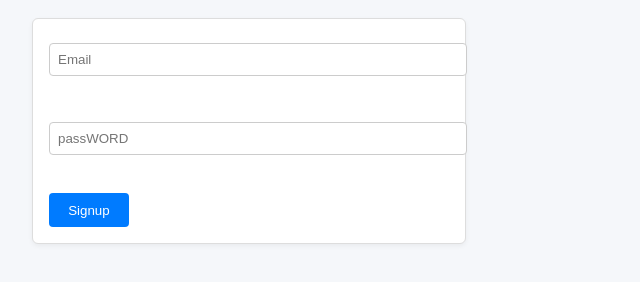
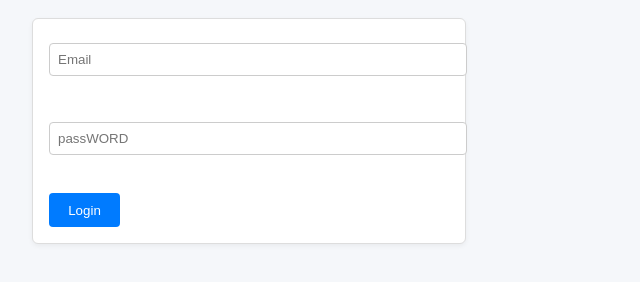
Before and after one commit to suyash503/auth-api, a website: page public-frontend/index.html in a window 1280 px wide. Shown: the part 532-814 px from the top of the page, 0-640 px from the left. Drawn offline with Linux system fonts and the light colour scheme.

Commit message:
Fix login form structure and update button text

```diff
--- a/public-frontend/index.html
+++ b/public-frontend/index.html
@@ -17,10 +17,7 @@
     </form>
 
     <h1>LOGIN</h1>
-    <form ="login-form">
-    <input type="email" id="email" placeholder="Email" required /><br>
-    <input type="password" id="password" placeholder="passWORD" required /><br>
-    <button type="submit">Signup</button>
+    <form id="login-form"> <input type="email" id="login-email" placeholder="Email" required /><br> <input type="password" id="login-password" placeholder="passWORD" required /><br> <button type="submit">Login</button>
     </form>
 
     <p id="status" style="color: green; font-weight: bold;"></p>
```
